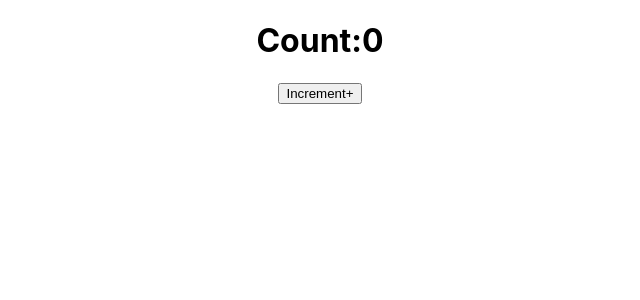
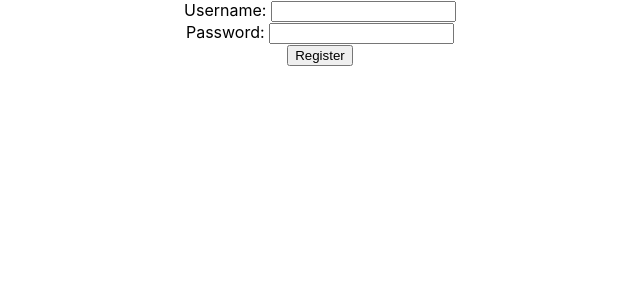
Before and after one commit to mithunbanerjee632/React-Js-Basic, a React (Create React App) app: page / in a window 1280 px wide. Shown: the top 300 px of the page, without its empty margins (320-960 px from the left). Built offline with nearby package versions, Linux system fonts and the light colour scheme.

Commit message:
ref in class component

```diff
--- a/src/App.js
+++ b/src/App.js
@@ -18,6 +18,7 @@
 import {DadaProvider} from "./Context/Mycontext";
 import Table from "./Fragment/Table";
 import LifeCycle from "./LifeCycle/LifeCycle";
+import UserFrom from "./RefExample/UserFrom";
 
 function App() {
 
@@ -25,7 +26,7 @@
 
     return (
       <div className="App">
-           <LifeCycle/>
+           <UserFrom/>
 
 
 
--- /dev/null
+++ b/src/RefExample/UserFrom.js
@@ -0,0 +1,35 @@
+import React, {Component, createRef} from 'react';
+
+class UserFrom extends Component {
+    constructor() {
+        super();
+        this.userNameRef=createRef();
+        this.state={}
+    }
+
+    handleClick=(event)=>{
+        event.preventDefault();
+        console.log(this.userNameRef.current);
+        console.log(this.userNameRef.current.value);
+        this.userNameRef.current.style.color="green";
+    }
+    render() {
+        return (
+            <form>
+                <div className="form-field">
+                    <label htmlFor="userName">Username: </label>
+                    <input type="text" id="username" ref={this.userNameRef}/>
+                </div>
+
+                <div className="form-field">
+                    <label htmlFor="password">Password: </label>
+                    <input type="password" id="password"/>
+                </div>
+
+                <button onClick={this.handleClick}>Register</button>
+            </form>
+        );
+    }
+}
+
+export default UserFrom;
```
